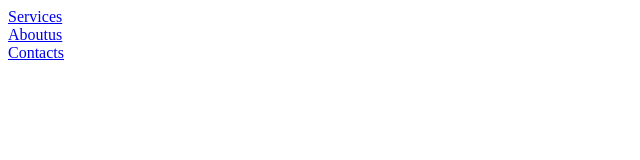
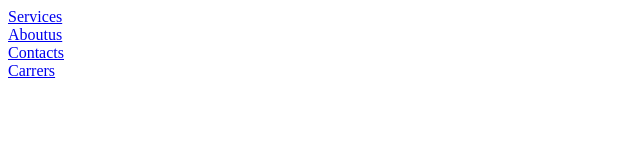
Before and after one commit to GOUD4275/monolithic-app, a plain HTML site: page index.html in a window 1280 px wide. Shown: the full height of the page, 0-640 px from the left. Drawn offline with Linux system fonts and the light colour scheme.

Commit message:
adding carrer

```diff
--- a/index.html
+++ b/index.html
@@ -3,3 +3,5 @@
 <a href="about.html">Aboutus</a> <br>
 
 <a href="contact.html">Contacts</a><br>
+
+<a href="carrers.html">Carrers</a><br>
```
Also changed, not shown: carrers.html (added, +1 -0 lines).
